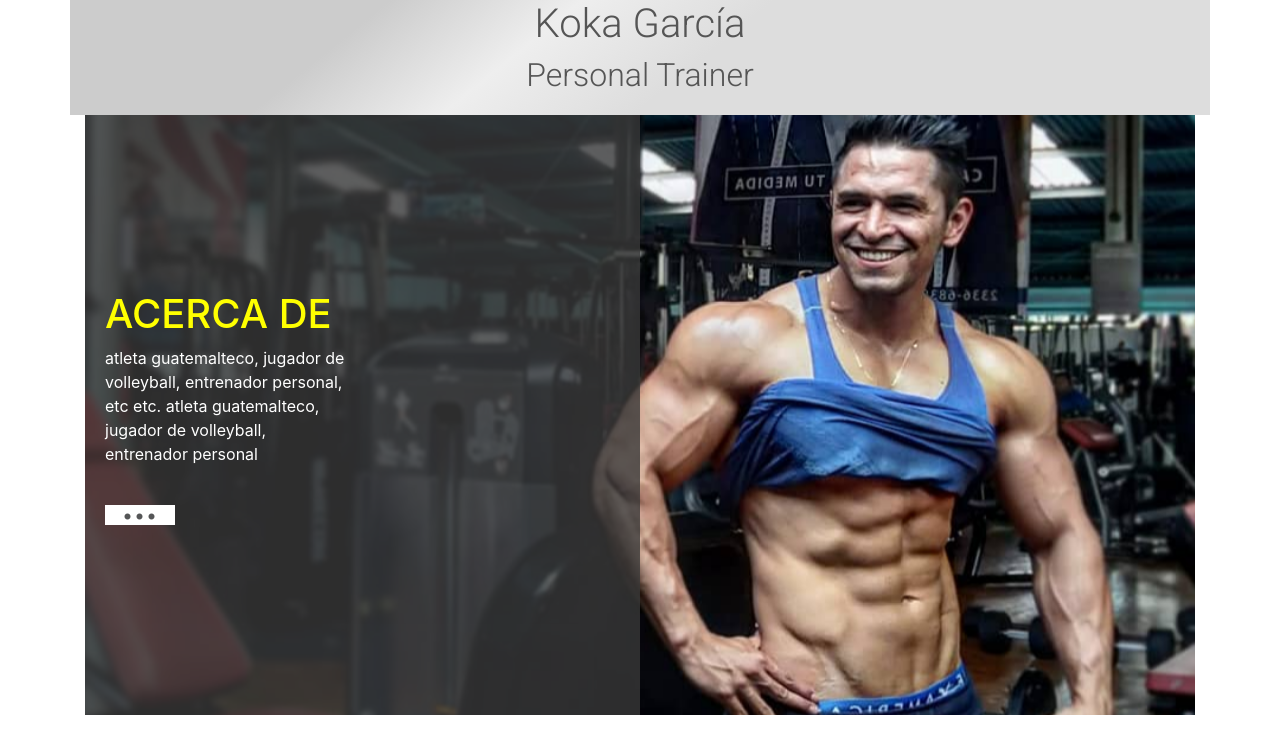
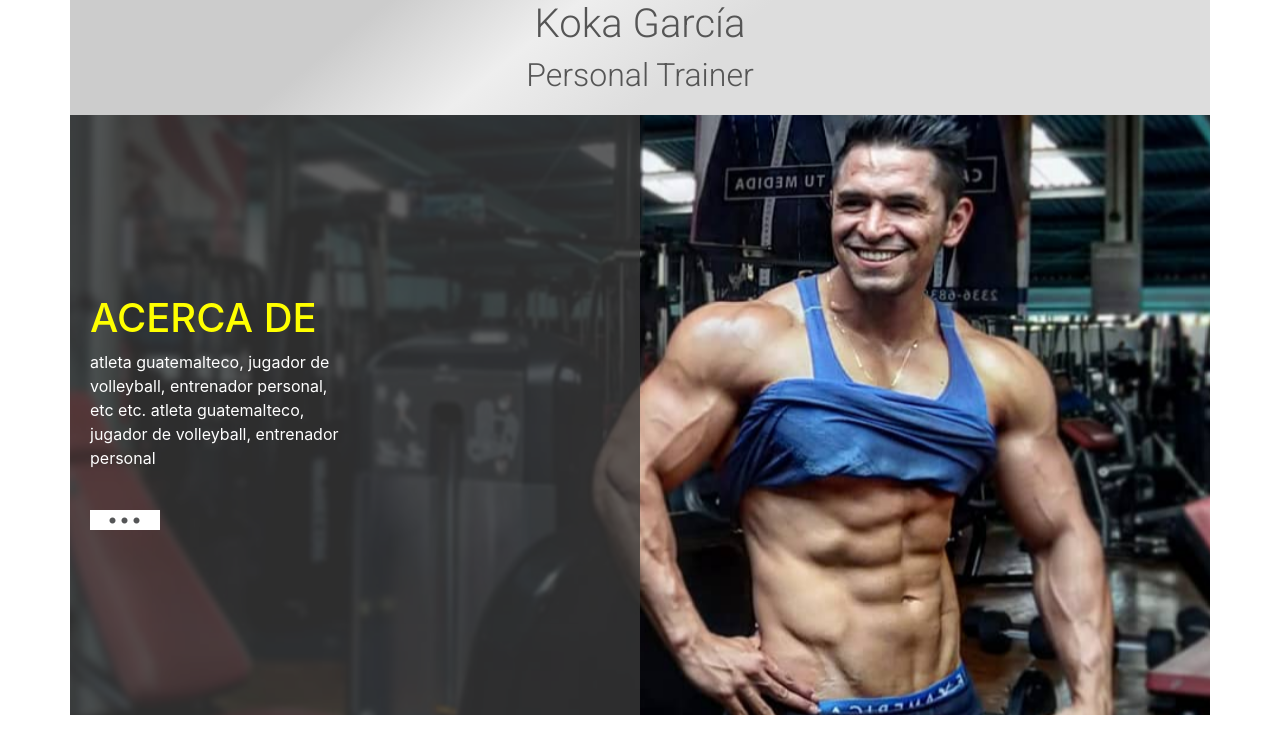
Before and after one commit to jsgarcias/koka, a PHP site: page / in a window 1280 px wide. Shown: the top 754 px of the page. Run offline with PHP 8.4, Linux system fonts and the light colour scheme.

Commit message:
revision majo gutierrez

```diff
--- a/css/app.css
+++ b/css/app.css
@@ -217,3 +217,11 @@
 {
 	color:white;
 }
+
+.contenidoSinMargen
+{
+margin-left:0!important;
+margin-right:0!important;
+padding-left: 0!important;
+padding-right: 0!important;
+}
--- a/home.html
+++ b/home.html
@@ -19,19 +19,6 @@
     <title>Koka García</title>
 
 
-
-    <script type="text/javascript">
-        var myVar;
-
-        function myFunction() {
-            myVar = setTimeout(showPage, 2000);
-        }
-
-        function showPage() {
-            document.getElementById("loader").style.display = "none";
-            document.getElementById("myDivLanding").style.display = "block";
-        }
-    </script>
 
 </head>
 
@@ -67,7 +54,7 @@
                         <img class="desvanecer" src="img/inicioPrueba.jpg" />
                     </div>
                 </div>-->
-                <div class="col-sm-12">
+                <div class="col-sm-12 contenidoSinMargen">
                     <div class="div-imagen">
                         <div class="divPadreBio">
                             <div class="divHijoBio">
@@ -75,8 +62,10 @@
                                     <h1>ACERCA DE</h1>
                                 </div>
                                 <div class="cortoBioLanding">
-                                    <p>atleta guatemalteco, jugador de volleyball, entrenador personal, etc etc. atleta
-                                        guatemalteco, jugador de volleyball, entrenador personal</p>
+                                    <p>
+                                        atleta guatemalteco, jugador de volleyball, entrenador personal, etc etc. atleta
+                                        guatemalteco, jugador de volleyball, entrenador personal
+                                    </p>
                                 </div>
                                 <div>
                                     <a href="#" style="background-color:white"><img src="img/masInfobtn.png" /></a>
@@ -94,7 +83,7 @@
 
     </div>
 
-
+    <script src="js/app.js"></script>
 
 
 
--- /dev/null
+++ b/js/app.js
@@ -0,0 +1,11 @@
+// JavaScript source code
+var myVar;
+
+function myFunction() {
+    myVar = setTimeout(showPage, 2000);
+}
+
+function showPage() {
+    document.getElementById("loader").style.display = "none";
+    document.getElementById("myDivLanding").style.display = "block";
+}
```
Lines whose indentation alone changed are shown as unchanged.
